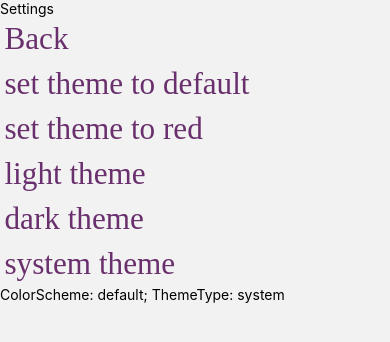
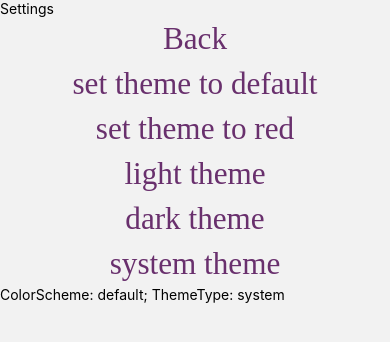
Before and after one commit to kotlyar-andrey/guitarmobile, a React Native app: screen /Settings in a window 390 px wide. Shown: the top 342 px of the page. Built offline with nearby package versions, Linux system fonts and the light colour scheme.

Commit message:
add icon to button

```diff
--- a/src/components/ButtonInline/ButtonInline.styles.ts
+++ b/src/components/ButtonInline/ButtonInline.styles.ts
@@ -4,6 +4,9 @@ import {Theme} from '~/theming';
 const createStyles = (theme: Theme) => {
   const styles = ScaledSheet.create({
     buttonContainer: {
+      flexDirection: 'row',
+      alignItems: 'center',
+      justifyContent: 'space-around',
       margin: '4@s',
     },
     buttonText: {
--- a/src/components/ButtonInline/ButtonInline.tsx
+++ b/src/components/ButtonInline/ButtonInline.tsx
@@ -6,15 +6,17 @@ import createStyles from './ButtonInline.styles';
 interface Props {
   title: string;
   onPressHandler: () => void;
+  icon?: JSX.Element;
 }
 
-const ButtonInline: React.FC<Props> = ({title, onPressHandler}) => {
+const ButtonInline: React.FC<Props> = ({title, onPressHandler, icon}) => {
   const theme = useTheme();
 
   const styles = React.useMemo(() => createStyles(theme), [theme]);
 
   return (
     <TouchableOpacity onPress={onPressHandler} style={styles.buttonContainer}>
+      {icon}
       <Text style={styles.buttonText}>{title}</Text>
     </TouchableOpacity>
   );
```
